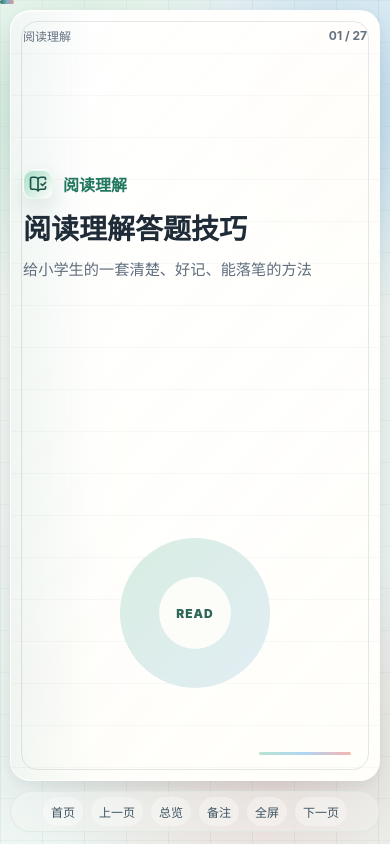
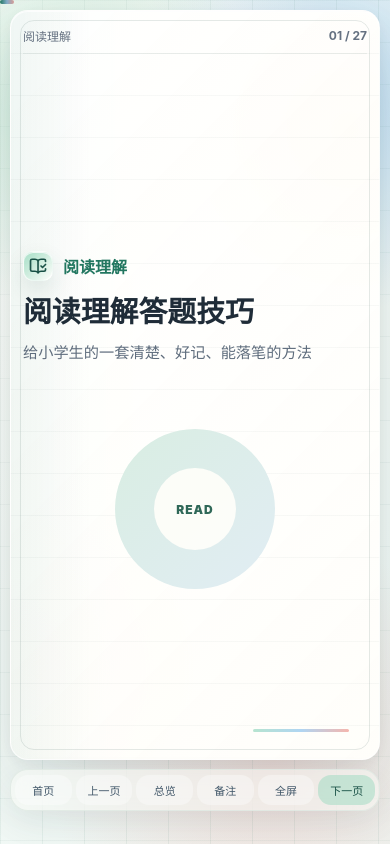
Before and after one commit to windssea/windssea-reading, a React (Vite) app: page / in a window 390 px wide. Built offline with nearby package versions, Linux system fonts and the light colour scheme.

Commit message:
Update slidev.css

```diff
--- a/src/slidev.css
+++ b/src/slidev.css
@@ -1277,6 +1277,242 @@ blockquote {
   }
 }
 
+/* ---- layout refinement ---- */
+.slidev-shell {
+  grid-template-columns: 128px minmax(0, 1fr);
+  gap: 18px;
+  padding: 20px 28px 18px 18px;
+}
+
+.slidev-toc {
+  padding: 16px 9px;
+  border-radius: 22px;
+  background:
+    linear-gradient(180deg, rgba(255, 254, 250, 0.78), rgba(245, 249, 245, 0.58)),
+    rgba(255, 254, 250, 0.62);
+}
+
+.slidev-brand {
+  min-height: 66px;
+  margin-bottom: 10px;
+  padding-inline: 9px;
+}
+
+.slidev-toc button {
+  min-height: 38px;
+  padding: 8px 9px;
+  border-radius: 13px;
+}
+
+.slidev-stage {
+  width: min(1288px, 100%);
+  max-height: calc(100vh - 94px);
+  padding: clamp(34px, 4.2vw, 58px);
+  border-radius: 24px;
+}
+
+.slidev-stage::before {
+  inset: 17px;
+  border-radius: 19px;
+}
+
+.slidev-stage::after {
+  right: 30px;
+  bottom: 27px;
+  width: 96px;
+}
+
+.slidev-meta {
+  margin-bottom: clamp(14px, 2.2vh, 22px);
+  padding-bottom: 12px;
+  border-bottom: 1px solid rgba(91, 118, 113, 0.1);
+}
+
+.layout-title .slidev-meta,
+.layout-cover .slidev-meta {
+  margin-bottom: 0;
+}
+
+.slidev-title {
+  grid-template-columns: minmax(0, 1fr) 250px;
+  align-content: center;
+}
+
+.layout-cover .slidev-cover-title {
+  grid-template-columns: 52px minmax(0, 1fr);
+  gap: 16px;
+}
+
+.layout-cover h1 {
+  max-width: none;
+  font-size: clamp(42px, 4.4vw, 60px);
+  line-height: 1.08;
+  text-wrap: balance;
+}
+
+.slidev-title > div:first-child {
+  max-width: 880px;
+}
+
+.slidev-orbit {
+  width: 250px;
+  height: 250px;
+}
+
+.slidev-orbit::after {
+  width: 116px;
+  height: 116px;
+}
+
+.slidev-pills,
+.slidev-tags {
+  gap: 9px;
+}
+
+.slidev-heading {
+  padding-bottom: 18px;
+}
+
+.slidev-grid,
+.slidev-steps,
+.slidev-process,
+.slidev-radial,
+.slidev-two {
+  gap: 14px;
+  margin-top: 22px;
+}
+
+.slidev-card,
+.slidev-steps article,
+.slidev-process article,
+.slidev-two > article {
+  border-radius: 16px;
+}
+
+.slidev-table {
+  table-layout: fixed;
+}
+
+.slidev-table th,
+.slidev-table td {
+  vertical-align: top;
+}
+
+.slidev-controls {
+  min-height: 40px;
+  padding: 5px 6px;
+  background: rgba(255, 254, 250, 0.44);
+  box-shadow: 0 12px 30px rgba(46, 67, 76, 0.08);
+}
+
+.slidev-controls button {
+  min-height: 30px;
+  padding: 6px 11px;
+  color: #405668;
+}
+
+.slidev-controls button:last-child {
+  color: #174f44;
+  background: rgba(155, 218, 191, 0.5);
+}
+
+.slidev-controls button:last-child:hover {
+  background: rgba(155, 218, 191, 0.72);
+}
+
+@media (max-width: 900px) {
+  .slidev-shell {
+    gap: 9px;
+    padding: 10px;
+  }
+
+  .slidev-stage {
+    height: calc(100dvh - 62px);
+    padding: 18px 14px;
+    border-radius: 18px;
+  }
+
+  .slidev-stage::before {
+    inset: 9px;
+    border-radius: 14px;
+  }
+
+  .slidev-meta {
+    margin-bottom: 10px;
+    padding-bottom: 9px;
+  }
+
+  .layout-title .slidev-meta,
+  .layout-cover .slidev-meta {
+    margin-bottom: 0;
+  }
+
+  .slidev-title {
+    grid-template-columns: 1fr;
+    align-content: center;
+    justify-items: stretch;
+    gap: clamp(18px, 5vh, 34px);
+    min-height: 100%;
+  }
+
+  .slidev-orbit {
+    width: min(180px, 48vw);
+    height: min(180px, 48vw);
+  }
+
+  .slidev-orbit::after {
+    width: min(82px, 22vw);
+    height: min(82px, 22vw);
+  }
+
+  .slidev-controls {
+    width: 100%;
+    max-width: 460px;
+    display: grid;
+    grid-template-columns: repeat(6, minmax(0, 1fr));
+    gap: 4px;
+    min-height: 42px;
+    padding: 4px;
+    border-radius: 18px;
+  }
+
+  .slidev-controls button {
+    min-width: 0;
+    padding: 7px 2px;
+    border-radius: 13px;
+    white-space: nowrap;
+  }
+}
+
+@media (max-width: 520px) {
+  .slidev-stage {
+    height: calc(100dvh - 60px);
+    padding: 16px 12px;
+  }
+
+  .slidev-title {
+    gap: clamp(16px, 4.5vh, 28px);
+  }
+
+  .slidev-stage h1 {
+    font-size: clamp(27px, 7.4vw, 36px);
+  }
+
+  .slidev-orbit {
+    width: min(160px, 46vw);
+    height: min(160px, 46vw);
+  }
+
+  .slidev-pills span,
+  .slidev-tags span {
+    min-height: 25px;
+  }
+
+  .slidev-controls button {
+    font-size: 11px;
+  }
+}
+
 /* ===== FULLSCREEN MODE ===== */
 .slidev-fullscreen {
   display: block;
```
